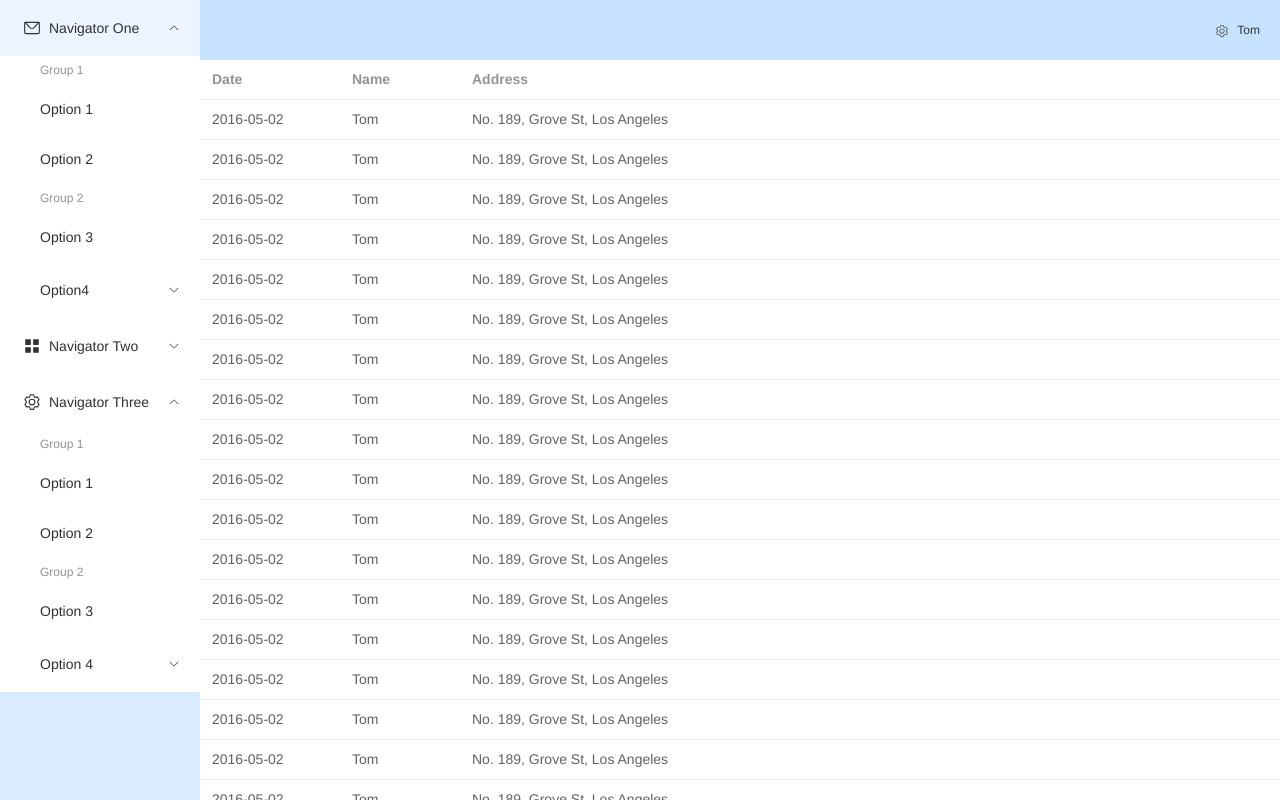
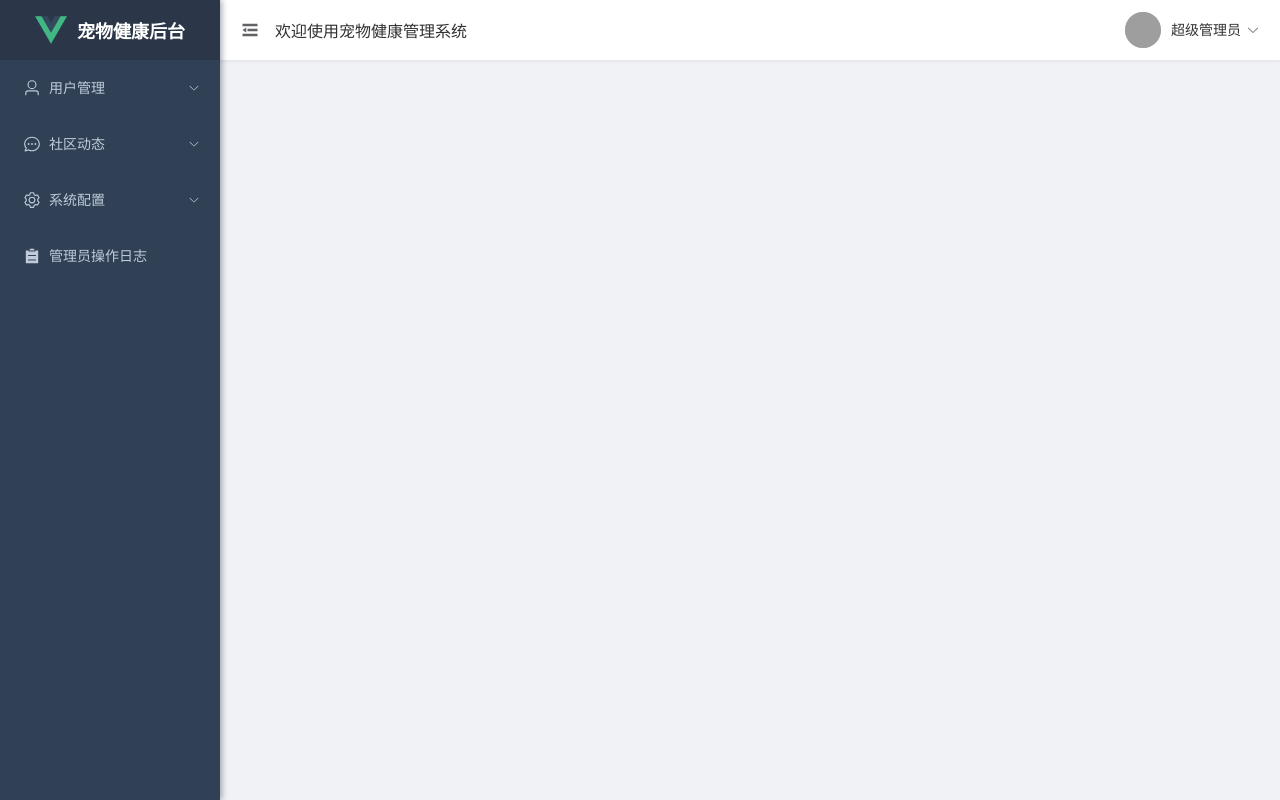
Before and after one commit to 2489716386-collab/pet_health_web, a Vue app: page / in a window 1280 px wide. Built offline with nearby package versions, Linux system fonts and the light colour scheme; grey boxes are pictures that could not be loaded.

Commit message:
增加管理员页面的主页前端代码

```diff
--- a/src/view/Home.vue
+++ b/src/view/Home.vue
@@ -1,128 +1,243 @@
 <template>
-  <el-container class="layout-container-demo" style="height: 100%">
-    <el-aside width="200px">
-      <el-scrollbar>
-        <el-menu :default-openeds="['1', '3']">
-          <el-sub-menu index="1">
+  <el-container class="home-container">
+    <el-aside width="220px" class="sidebar">
+      <div class="logo-box">
+        <img src="../assets/logo.png" alt="logo" class="logo-img" />
+        <span class="logo-text">宠物健康后台</span>
+      </div>
+
+      <el-menu
+        :default-active="activePath"
+        class="el-menu-vertical"
+        background-color="#304156"
+        text-color="#bfcbd9"
+        active-text-color="#409EFF"
+        router
+        unique-opened
+      >
+        <template v-for="item in menuList" :key="item.path">
+          <el-sub-menu v-if="item.children" :index="item.path">
             <template #title>
-              <el-icon><message /></el-icon>Navigator One
+              <el-icon><component :is="item.icon" /></el-icon>
+              <span>{{ item.title }}</span>
             </template>
-            <el-menu-item-group>
-              <template #title>Group 1</template>
-              <el-menu-item index="1-1">Option 1</el-menu-item>
-              <el-menu-item index="1-2">Option 2</el-menu-item>
-            </el-menu-item-group>
-            <el-menu-item-group title="Group 2">
-              <el-menu-item index="1-3">Option 3</el-menu-item>
-            </el-menu-item-group>
-            <el-sub-menu index="1-4">
-              <template #title>Option4</template>
-              <el-menu-item index="1-4-1">Option 4-1</el-menu-item>
-            </el-sub-menu>
+            <el-menu-item
+              v-for="sub in item.children"
+              :key="sub.path"
+              :index="sub.path"
+            >
+              {{ sub.title }}
+            </el-menu-item>
           </el-sub-menu>
-          <el-sub-menu index="2">
-            <template #title>
-              <el-icon><icon-menu /></el-icon>Navigator Two
-            </template>
-            <el-menu-item-group>
-              <template #title>Group 1</template>
-              <el-menu-item index="2-1">Option 1</el-menu-item>
-              <el-menu-item index="2-2">Option 2</el-menu-item>
-            </el-menu-item-group>
-            <el-menu-item-group title="Group 2">
-              <el-menu-item index="2-3">Option 3</el-menu-item>
-            </el-menu-item-group>
-            <el-sub-menu index="2-4">
-              <template #title>Option 4</template>
-              <el-menu-item index="2-4-1">Option 4-1</el-menu-item>
-            </el-sub-menu>
-          </el-sub-menu>
-          <el-sub-menu index="3">
-            <template #title>
-              <el-icon><setting /></el-icon>Navigator Three
-            </template>
-            <el-menu-item-group>
-              <template #title>Group 1</template>
-              <el-menu-item index="3-1">Option 1</el-menu-item>
-              <el-menu-item index="3-2">Option 2</el-menu-item>
-            </el-menu-item-group>
-            <el-menu-item-group title="Group 2">
-              <el-menu-item index="3-3">Option 3</el-menu-item>
-            </el-menu-item-group>
-            <el-sub-menu index="3-4">
-              <template #title>Option 4</template>
-              <el-menu-item index="3-4-1">Option 4-1</el-menu-item>
-            </el-sub-menu>
-          </el-sub-menu>
-        </el-menu>
-      </el-scrollbar>
+
+          <el-menu-item v-else :index="item.path">
+            <el-icon><component :is="item.icon" /></el-icon>
+            <template #title>{{ item.title }}</template>
+          </el-menu-item>
+        </template>
+      </el-menu>
     </el-aside>
 
     <el-container>
-      <el-header style="text-align: right; font-size: 12px">
-        <div class="toolbar">
-          <el-dropdown>
-            <el-icon style="margin-right: 8px; margin-top: 1px">
-              <setting />
-            </el-icon>
+      <el-header class="header">
+        <div class="header-left">
+          <el-icon class="collapse-icon"><Fold /></el-icon>
+          <span class="breadcrumb-title">欢迎使用宠物健康管理系统</span>
+        </div>
+        <div class="header-right">
+          <el-dropdown trigger="click" @command="handleCommand">
+            <span class="el-dropdown-link avatar-box">
+              <el-avatar :size="36" src="https://cube.elemecdn.com/3/7c/3ea6beec64369c2642b92c6726f1epng.png" />
+              <span class="admin-name">超级管理员</span>
+              <el-icon class="el-icon--right"><arrow-down /></el-icon>
+            </span>
             <template #dropdown>
               <el-dropdown-menu>
-                <el-dropdown-item>View</el-dropdown-item>
-                <el-dropdown-item>Add</el-dropdown-item>
-                <el-dropdown-item>Delete</el-dropdown-item>
+                <el-dropdown-item command="logout" divided>退出登录</el-dropdown-item>
               </el-dropdown-menu>
             </template>
           </el-dropdown>
-          <span>Tom</span>
         </div>
       </el-header>
 
-      <el-main>
-        <el-scrollbar>
-          <el-table :data="tableData">
-            <el-table-column prop="date" label="Date" width="140" />
-            <el-table-column prop="name" label="Name" width="120" />
-            <el-table-column prop="address" label="Address" />
-          </el-table>
-        </el-scrollbar>
+      <el-main class="main-content">
+        <router-view v-slot="{ Component }">
+          <transition name="fade-transform" mode="out-in">
+            <component :is="Component" />
+          </transition>
+        </router-view>
       </el-main>
     </el-container>
   </el-container>
 </template>
 
 <script setup>
-import { ref } from 'vue'
-import { Menu as IconMenu, Message, Setting } from '@element-plus/icons-vue'
+import { ref, computed } from 'vue'
+import { useRoute, useRouter } from 'vue-router'
+import { ElMessage, ElMessageBox } from 'element-plus'
+import {
+  User, Setting, ChatDotRound, Fold, ArrowDown, List
+} from '@element-plus/icons-vue'
 
-const item = {
-  date: '2016-05-02',
-  name: 'Tom',
-  address: 'No. 189, Grove St, Los Angeles'
+const route = useRoute()
+const router = useRouter()
+
+// 高亮当前选中的菜单
+const activePath = computed(() => route.path)
+
+// 📌 核心：根据你的需求完美还原的菜单结构配置
+const menuList = ref([
+  {
+    title: '用户管理',
+    icon: User,
+    path: '/users',
+    children: [
+      { title: '用户列表', path: '/users/list' },
+      { title: '黑名单列表', path: '/users/blacklist' }
+    ]
+  },
+  {
+    title: '社区动态',
+    icon: ChatDotRound,
+    path: '/community',
+    children: [
+      { title: '动态内容审核', path: '/community/posts' },
+      { title: '动态评论审核', path: '/community/comments' },
+      { title: '举报记录中心', path: '/community/reports' }
+    ]
+  },
+  {
+    title: '系统配置',
+    icon: Setting,
+    path: '/system',
+    children: [
+      { title: '系统通知', path: '/system/notifications' },
+      { title: '敏感词字典', path: '/system/sensitive-words' },
+      { title: '宠物品种词典', path: '/system/breeds' },
+      { title: '养护知识标准库', path: '/system/care-knowledge' },
+      { title: '宠物心情记录表', path: '/system/mood-records' }
+    ]
+  },
+  {
+    title: '管理员操作日志',
+    icon: List,
+    path: '/logs/admin-logs' // 这里直接跳转，没有子菜单
+  }
+])
+
+// 顶部下拉菜单指令处理
+const handleCommand = (command) => {
+  if (command === 'logout') {
+    ElMessageBox.confirm('确定要退出登录吗?', '提示', {
+      confirmButtonText: '确定',
+      cancelButtonText: '取消',
+      type: 'warning'
+    }).then(() => {
+      // 1. 清除本地存储的 Token
+      localStorage.removeItem('token')
+      // 2. 跳转回登录页
+      router.push('/login')
+      ElMessage.success('已安全退出')
+    }).catch(() => {})
+  }
 }
-const tableData = ref(Array.from({ length: 20 }).fill(item))
 </script>
 
 <style scoped>
-.layout-container-demo .el-header {
-  position: relative;
-  background-color: var(--el-color-primary-light-7);
-  color: var(--el-text-color-primary);
+.home-container {
+  height: 100vh;
+  background-color: #f0f2f5;
 }
-.layout-container-demo .el-aside {
-  color: var(--el-text-color-primary);
-  background: var(--el-color-primary-light-8);
+
+/* 左侧边栏样式 */
+.sidebar {
+  background-color: #304156;
+  transition: width 0.3s;
+  overflow-x: hidden;
+  box-shadow: 2px 0 6px rgba(0, 21, 41, 0.35);
+  z-index: 10;
 }
-.layout-container-demo .el-menu {
+
+.logo-box {
+  height: 60px;
+  display: flex;
+  align-items: center;
+  justify-content: center;
+  background-color: #2b3649;
+  color: #fff;
+  font-size: 18px;
+  font-weight: bold;
+}
+.logo-img {
+  width: 32px;
+  height: 32px;
+  margin-right: 10px;
+}
+.el-menu-vertical {
   border-right: none;
 }
-.layout-container-demo .el-main {
-  padding: 0;
+
+/* 顶部导航栏样式 */
+.header {
+  height: 60px;
+  background-color: #fff;
+  display: flex;
+  align-items: center;
+  justify-content: space-between;
+  padding: 0 20px;
+  box-shadow: 0 1px 4px rgba(0, 21, 41, 0.08);
+  z-index: 9;
 }
-.layout-container-demo .toolbar {
-  display: inline-flex;
+
+.header-left {
+  display: flex;
   align-items: center;
-  justify-content: center;
-  height: 100%;
-  right: 20px;
+}
+.collapse-icon {
+  font-size: 20px;
+  cursor: pointer;
+  margin-right: 15px;
+  color: #606266;
+}
+.breadcrumb-title {
+  font-size: 16px;
+  color: #303133;
+  font-weight: 500;
+}
+
+.header-right {
+  display: flex;
+  align-items: center;
+}
+.avatar-box {
+  display: flex;
+  align-items: center;
+  cursor: pointer;
+  outline: none;
+}
+.admin-name {
+  margin-left: 10px;
+  font-size: 14px;
+  color: #333;
+}
+
+/* 主体内容区样式 */
+.main-content {
+  padding: 20px;
+  box-sizing: border-box;
+}
+
+/* 页面切换动画 */
+.fade-transform-leave-active,
+.fade-transform-enter-active {
+  transition: all 0.3s;
+}
+.fade-transform-enter-from {
+  opacity: 0;
+  transform: translateX(-20px);
+}
+.fade-transform-leave-to {
+  opacity: 0;
+  transform: translateX(20px);
 }
 </style>
```
